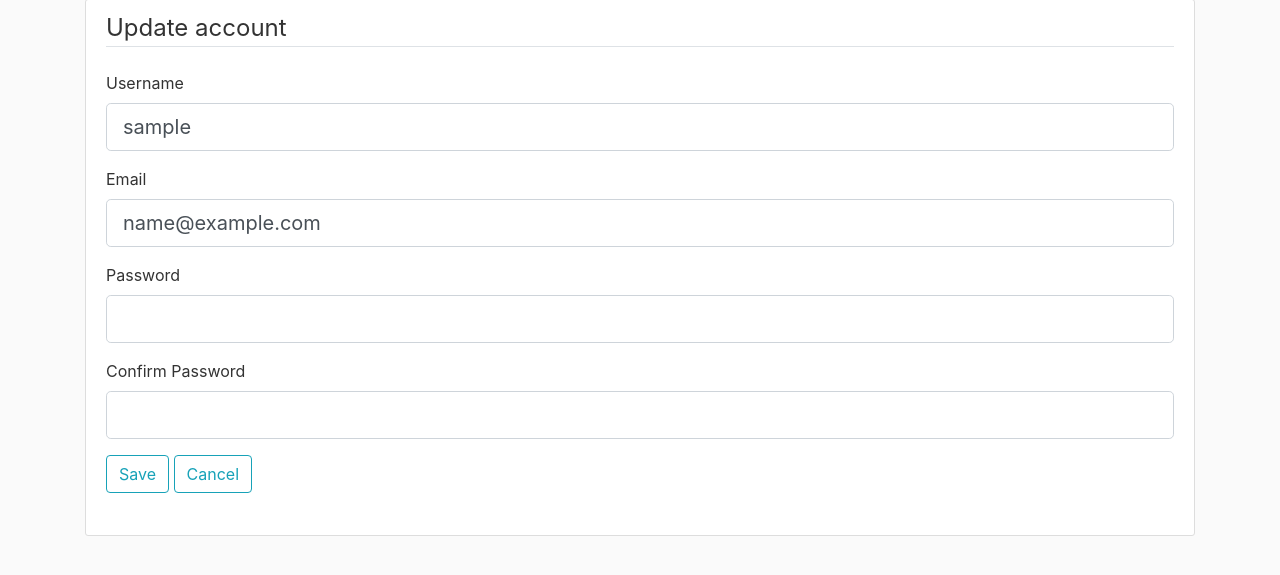
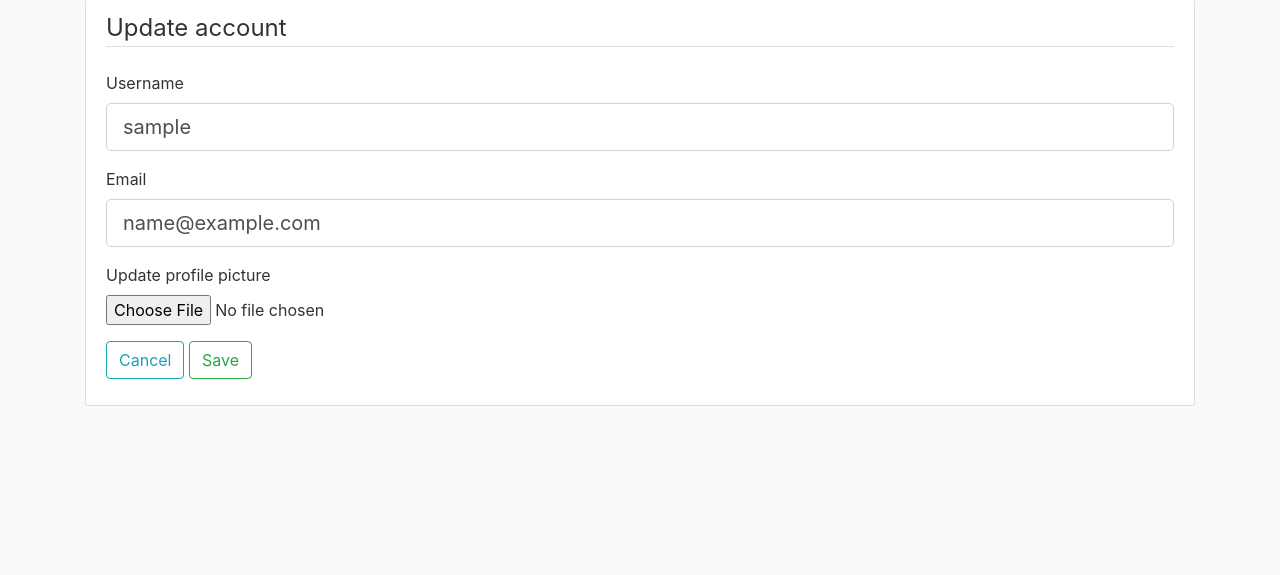
Before and after one commit to martin-kuenzel/python-basics-training, a Flask app: page /account_update in a window 1280 px wide. Shown: the part 81-656 px from the top of the page. Run offline with Flask 2, Linux system fonts and the light colour scheme; the visitor is signed in with stand-in values (Sample User, id 1); data comes from the database, SQL or seed files in the repository; parts of the project's set-up code (start-up, migrations or seed data) failed here and were passed over; some libraries are stand-ins or nearby versions.

Commit message:
implemented userprofile pictures, modified user account updating and templates

```diff
--- a/python_flask_basics/flask_blog/flask_blog/forms.py
+++ b/python_flask_basics/flask_blog/flask_blog/forms.py
@@ -1,4 +1,8 @@
 from flask_wtf import FlaskForm
+
+""" For profile pictures """
+from flask_wtf.file import FileField, FileAllowed
+
 from wtforms import StringField, PasswordField, SubmitField, BooleanField, TextAreaField, IntegerField
 from wtforms.validators import DataRequired, Length, Email, EqualTo, ValidationError
 from wtforms.widgets import HiddenInput
@@ -10,6 +14,7 @@ from flask_blog.models import User
 class RegistrationForm(FlaskForm):
     username = StringField( 'Username', validators = [ DataRequired(), Length(min=5,max=20) ] )
     email = StringField('Email', validators = [ DataRequired(), Email() ] )
+    profile_pic = FileField('Update profile picture', validators = [FileAllowed(['jpg','png','jpeg'])])
 
     password = PasswordField( 'Password', validators = [ DataRequired(), Length(min=5) ] )
     confirm_password = PasswordField( 'Confirm Password', validators = [ DataRequired(), Length(min=5), EqualTo('password') ] )
@@ -26,6 +31,8 @@ class RegistrationForm(FlaskForm):
             raise ValidationError('Email already exists')
 
 class UserUpdateForm(RegistrationForm):
+    password = None
+    confirm_password = None
     submit = SubmitField('Save')
 
     def validate_username(self, username):
--- a/python_flask_basics/flask_blog/flask_blog/routes.py
+++ b/python_flask_basics/flask_blog/flask_blog/routes.py
@@ -6,7 +6,12 @@ from flask_blog.models import User, Post
 
 from flask_login import login_user, logout_user, current_user, login_required
 
+""" For profile pictures """
+from PIL import Image ## resizing images
+
 from datetime import datetime
+import secrets
+import os
 
 """date formatter"""
 @app.template_filter('date_f')
@@ -22,10 +27,9 @@ def posts_list():
     posts = sorted( posts, key = lambda p: p.date_changed, reverse= True )
     return render_template('home.html',posts=posts,dformat=formatted_date)
 
-@app.route('/posts_detail/<int:id>')
-def posts_detail(id):
-    post_id = id
-    post = Post.query.filter_by(id=post_id).first()
+@app.route('/posts_detail/<int:post_id>')
+def posts_detail(post_id):
+    post = Post.query.get(post_id)
 
     if post is None:
         flash(f'Post does not exist','info')
@@ -37,9 +41,43 @@ def posts_detail(id):
 def about():
     return render_template('about.html',title="About")
 
+""" USER AUTH PAGES """
+
+""" User profile picture uploading """
+def save_profile_pic(form_picture):
+    _, fileext = os.path.splitext(form_picture.filename) ## using _ for the filename because its not needed
+
+    """ resize images to a unified size """
+    output_size = (64,64)
+    i = Image.open(form_picture)
+    i.thumbnail(output_size)
+
+    rand = secrets.token_hex(16)
+    save_name = f'{rand}{fileext}'
+    profile_pic_path = os.path.join( app.root_path, 'static/profile_pics', save_name)
+    i.save(profile_pic_path)
+
+    return save_name
 
 
-""" USER AUTH PAGES """
+""" account login """
+@app.route('/login', methods=['GET','POST'])
+def login():
+    if current_user.is_authenticated:
+        return redirect(url_for('posts_list'))
+
+    form = LoginForm()
+    if form.validate_on_submit():
+        """Just for testing the logon mechanism for now"""
+        user = User.query.filter_by(email=form.email.data).first()
+        if user and bcrypt.check_password_hash(user.password, form.password.data):
+            login_user(user, remember=form.remember.data)
+            next_page = request.args.get('next')
+            return redirect(next_page) if next_page else redirect(url_for('posts_list'))
+        flash(f'Wrong login data','danger')
+    return render_template('login.html',title="Login", form=form)
+
+
 
 """ account registering """
 @app.route( '/register', methods=['GET','POST'] )
@@ -55,6 +93,11 @@ def register():
         """create a user with the given data"""
         user = User( username=form.username.data, email=form.email.data, password=hashed_pw )
 
+        """ add profile pic for new user"""
+        if form.profile_pic.data:
+            profile_pic = save_profile_pic(form.profile_pic.data)
+            user.image_file = profile_pic
+
         """create the user in the database"""
         db.session.add(user)
         db.session.commit()
@@ -63,23 +106,6 @@ def register():
         return redirect(url_for('login'))
 
     return render_template('register.html',title="Register",form=form)
-
-""" account login """
-@app.route('/login', methods=['GET','POST'])
-def login():
-    if current_user.is_authenticated:
-        return redirect(url_for('posts_list'))
-    form = LoginForm()
-    if form.validate_on_submit():
-        """Just for testing the logon mechanism for now"""
-        user = User.query.filter_by(email=form.email.data).first()
-        if not user is None and bcrypt.check_password_hash(user.password, form.password.data):
-            login_user(user, remember=form.remember.data)
-            next_page = request.args.get('next')
-            return redirect(next_page) if next_page else redirect(url_for('posts_list'))
-        flash(f'Wrong login data','danger')
-    return render_template('login.html',title="Login", form=form)
-
 
 """ User only areas """
 
@@ -94,30 +120,40 @@ def logout():
 @app.route('/account')
 @login_required # this HAS TO COME AFTER the app.route decorator to work
 def account():
-    return render_template('account.html',title="Account")
+    profile_pic = url_for('static', filename = 'profile_pics/' + current_user.image_file )
+    return render_template('account.html',title="Account", profile_pic = profile_pic)
 
 """ User account update """
 @app.route('/account_update', methods=['GET','POST'])
 @login_required # this HAS TO COME AFTER the app.route decorator to work
 def account_update():
     form = UserUpdateForm(obj=current_user)
-    if request.method == 'POST':
-        if form.validate_on_submit():
-            user = current_user
+    if form.validate_on_submit():
 
-            """create a hashed password"""
-            hashed_pw = bcrypt.generate_password_hash(form.password.data).decode('utf-8')
+        if form.profile_pic.data:
+            profile_pic = save_profile_pic(form.profile_pic.data)
 
-            """update the user in the database"""
-            user.email = form.email.data
-            user.username = form.username.data
-            user.password = hashed_pw
+            """ if current profile pic is not the default pic, then delete current profile pic from system """
+            if current_user.image_file != 'default.png':
+                profile_pic_old = os.path.join(app.root_path,'static','profile_pics',current_user.image_file)
+                os.remove( profile_pic_old )
 
-            db.session.commit()
+            current_user.image_file = profile_pic
 
-            flash(f'User account successfully updated','success')
+        """update the user in the database"""
+        current_user.email = form.email.data
+        current_user.username = form.username.data
 
-            return redirect(url_for('posts_list'))
+        # """create a hashed password"""
+        # if not bcrypt.check_password_hash(current_user.password, form.password.data):
+        #     hashed_pw = bcrypt.generate_password_hash(form.password.data).decode('utf-8')
+        #     current_user.password = hashed_pw
+
+        db.session.commit()
+
+        flash(f'User account successfully updated','success')
+
+        return redirect(url_for('account'))
 
     return render_template('account_update.html',title="Account Update",form=form)
 
@@ -137,39 +173,38 @@ def posts_create():
     return render_template('posts_create.html',title='Post creation',form=form)
 
 """ changing of posts """
-@app.route('/posts_change/<int:id>', methods=['GET','POST'])
+@app.route('/posts_change/<int:post_id>', methods=['GET','POST'])
 @login_required
-def posts_change(id):
+def posts_change(post_id):
 
-    post = Post.query.filter_by(id=id).first()
-    if post and current_user.id is post.user_id:
+    post = Post.query.get(post_id)
+
+    if post and current_user == post.author:
         form = PostChangeForm(obj=post)
 
-        if request.method == 'POST':
-            if form.validate_on_submit():
-                post.title = form.title.data
-                post.content = form.content.data
-                post.date_changed = datetime.utcnow()
+        if form.validate_on_submit():
+            post.title = form.title.data
+            post.content = form.content.data
+            post.date_changed = datetime.utcnow()
 
-                db.session.commit()
+            db.session.commit()
 
-                flash(f'Post changed','success')
-                return redirect(url_for('posts_list'))
+            flash(f'Post changed','success')
+            return redirect(url_for('posts_list'))
 
         return render_template('posts_change.html',title='Post update',form=form)
 
-    # flash(f'Post does not exist','info')
     return redirect(url_for('posts_list'))
 
 
 """ deletion of posts """
-@app.route('/posts_delete/<int:id>', methods=['GET','POST'])
+@app.route('/posts_delete/<int:post_id>', methods=['GET','POST'])
 @login_required
-def posts_delete(id):
+def posts_delete(post_id):
 
-    post = Post.query.filter_by(id=id).first()
-    if post and current_user.id is post.user_id:
+    post = Post.query.get(post_id)
 
+    if post and current_user == post.author:
         if request.method == 'POST':
 
             db.session.delete(post)
@@ -178,7 +213,6 @@ def posts_delete(id):
             flash(f'Post deleted','success')
             return redirect(url_for('posts_list'))
 
-        return render_template('posts_delete.html',title='Post deletion',post=post)
+    return render_template('posts_delete.html',title='Post deletion',post=post)
 
-    #flash(f'Post does not exist','info')
     return redirect(url_for('posts_list'))
--- a/python_flask_basics/flask_blog/flask_blog/static/main.css
+++ b/python_flask_basics/flask_blog/flask_blog/static/main.css
@@ -69,8 +69,8 @@ body {
   }
 
   .account-img {
-    height: 125px;
-    width: 125px;
+    height: 64px;
+    width: 64px;
     margin-right: 20px;
     margin-bottom: 16px;
   }
--- a/python_flask_basics/flask_blog/flask_blog/templates/account_update.html
+++ b/python_flask_basics/flask_blog/flask_blog/templates/account_update.html
@@ -1,7 +1,8 @@
 {%extends 'layout.html' %}
 {% block content %}
 <div class="content-section">
-    <form method="POST" action="">
+    {# IMPORTANT DO NOT FORGET ENCTYPE FOR IMAGE UPLOAD #}
+    <form method="POST" action="" enctype="multipart/form-data">
         {# CSRF TOKEN #}
         {{ form.hidden_tag() }}
         <fieldset class="form-group">
@@ -33,35 +34,19 @@
                 {% endif %}
             </div>
             <div class="form-group">
-                    {{form.password.label(class="form-control-label")}}
-
-                    {% if form.password.errors %}
-                        {{form.password(class="form-control form-control-lg is-invalid")}}
-                        <div class="invalid-feedback">
-                            {% for error in form.password.errors %}
-                                <span>{{error}}</span>
+                {{form.profile_pic.label()}}
+                {{form.profile_pic(class="form-control-file")}}
+                {% if form.profile_pic.errors %}
+                    {% for error in form.profile_pic.errors %}
+                        <span class="text-danger">{{error}}</span><br>
                     {% endfor %}
-                        </div>
-                    {% else %}
-                        {{form.password(class="form-control form-control-lg")}}
                 {% endif %}
             </div>
-                <div class="form-group">
-                    {{form.confirm_password.label(class="form-control-label")}}
-                    {% if form.confirm_password.errors %}
-                        {{form.confirm_password(class="form-control form-control-lg is-invalid")}}
-                        <div class="invalid-feedback">
-                            {% for error in form.confirm_password.errors %}
-                                <span>{{error}}</span>
-                            {% endfor %}
+            <div class="form-group nav">
+                <div>
+                    <a href="{{url_for('account')}}" class="btn btn-outline-info">Cancel</a>
+                    {{form.submit(class="btn btn-outline-success")}}
                 </div>
-                    {% else %}
-                        {{form.confirm_password(class="form-control form-control-lg")}}
-                    {% endif %}
-                </div>
-                <div class="form-group">
-                    {{form.submit(class="btn btn-outline-info")}}
-                    <a href="{{url_for('account')}}" class="btn btn-outline-info">Cancel</a>
             </div>
         </fieldset>
     </form>
```
Also changed, not shown: python_flask_basics/flask_blog/flask_blog/templates/account.html (+15 -6 lines), python_flask_basics/flask_blog/flask_blog/templates/home.html (+13 -6 lines), python_flask_basics/flask_blog/flask_blog/templates/login.html (+7 -5 lines), python_flask_basics/flask_blog/flask_blog/templates/posts_change.html (+5 -3 lines), python_flask_basics/flask_blog/flask_blog/templates/posts_create.html (+5 -3 lines), python_flask_basics/flask_blog/flask_blog/templates/posts_delete.html (+13 -10 lines), python_flask_basics/flask_blog/flask_blog/templates/posts_detail.html (+19 -12 lines), python_flask_basics/flask_blog/flask_blog/templates/register.html (+11 -1 lines), python_flask_basics/flask_blog/flask_blog/static/profile_pics/default.png (added), 2 other files. Lines whose indentation alone changed are shown as unchanged.
